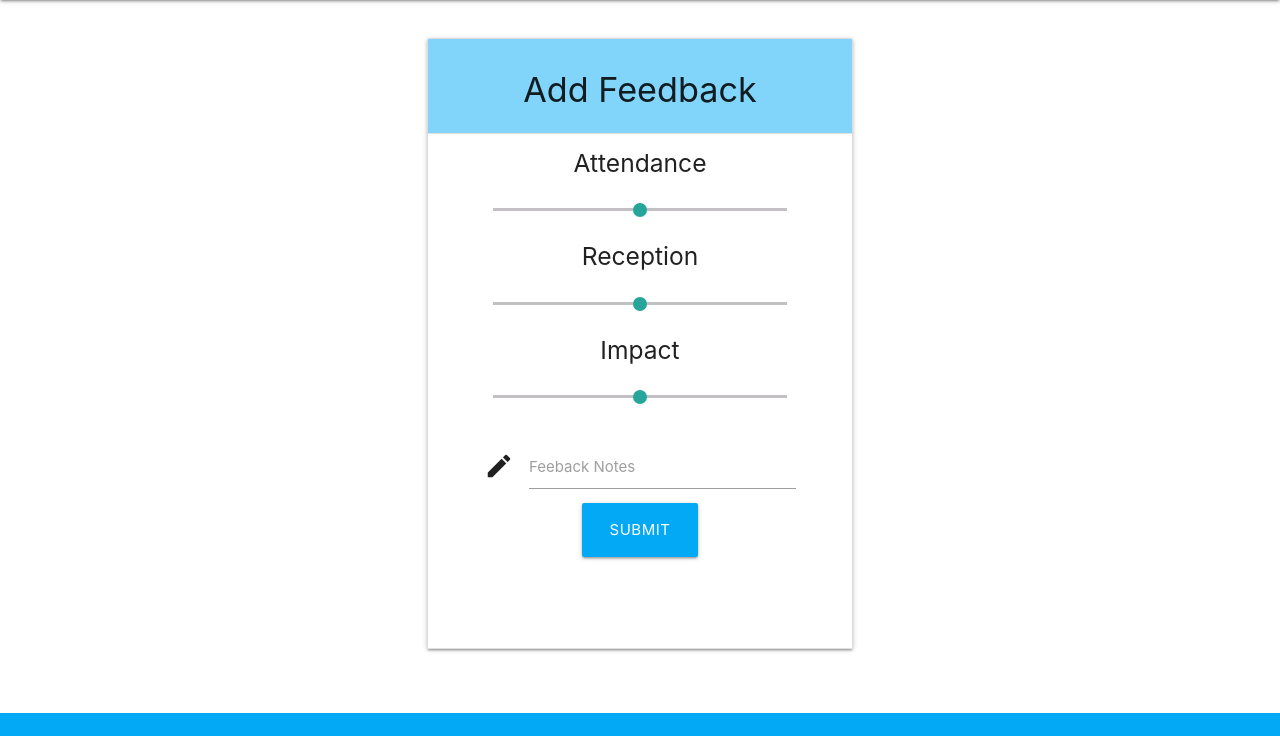
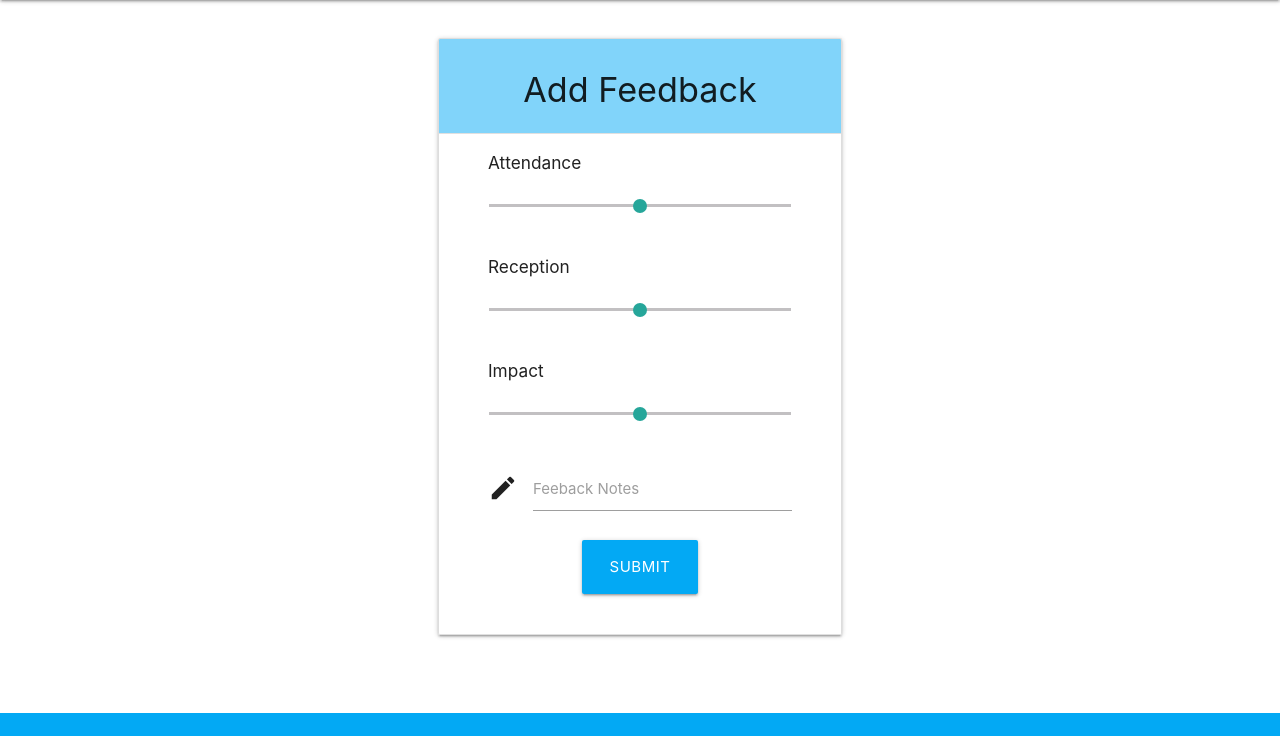
Before and after one commit to PPM-Fi/cepf, a Django app: page /add_feedback in a window 1280 px wide. Shown: the part 64-808 px from the top of the page. Run offline with Django 3.2, Linux system fonts and the light colour scheme; the visitor is signed in with stand-in values (Sample User, id 1).

Commit message:
Added feedback model and rewrote feedback form template

```diff
--- a/src/cepf/admin.py
+++ b/src/cepf/admin.py
@@ -1,7 +1,8 @@
 from django.contrib import admin
 from django.contrib.auth.admin import UserAdmin
-from .models import Officer, Community, Appointment
+from .models import Officer, Community, Appointment, Feedback
 
 admin.site.register(Officer, UserAdmin)
 admin.site.register(Community)
+admin.site.register(Feedback)
 admin.site.register(Appointment)
--- /dev/null
+++ b/src/cepf/forms.py
@@ -0,0 +1,14 @@
+from django import forms
+
+class FeedbackForm(forms.Form):
+    attendance = forms.IntegerField(widget=forms.NumberInput(attrs={'type':'range', 'step': '1', 'min': '1', 'max': '5'}),
+                                    min_value=1, max_value=5, label='')
+
+    reception = forms.IntegerField(widget=forms.NumberInput(attrs={'type':'range', 'step': '1', 'min': '1', 'max': '5'}),
+                                   min_value=1, max_value=5, label='')
+
+    impact = forms.IntegerField(widget=forms.NumberInput(attrs={'type':'range', 'step': '1', 'min': '1', 'max': '5'}),
+                                min_value=1, max_value=5, label='')
+
+    notes = forms.CharField(widget=forms.Textarea(attrs={'class': 'materialize-textarea'}),
+                            label='Feedback Notes')
--- a/src/cepf/models.py
+++ b/src/cepf/models.py
@@ -22,11 +22,22 @@ class Community(models.Model):
         db_table = 'Community'
         verbose_name_plural = 'Community'
 
+class Feedback(models.Model):
+    attendance = models.IntegerField()
+    reception = models.IntegerField()
+    impact = models.IntegerField()
+    notes = models.TextField()
+
+    class Meta:
+        db_table= 'Feedback'
+        verbose_name_plural = 'Feedback'
+
 class Appointment(models.Model):
     date = models.DateTimeField()
     officers = models.ManyToManyField(Officer)
     community = models.ForeignKey(Community, on_delete=models.CASCADE)
     is_completed = models.BooleanField(default=False)
+    feedback = models.ForeignKey(Feedback, on_delete=models.SET_NULL, null=True)
 
     class Meta:
         db_table= 'Appointment'
--- a/src/cepf/views.py
+++ b/src/cepf/views.py
@@ -1,7 +1,9 @@
 from django.shortcuts import render, redirect
+from django.http import HttpResponseRedirect
 from django.contrib.auth.decorators import login_required
 from django.contrib.admin.views.decorators import staff_member_required
 from cepf.models import Officer, Community, Appointment
+from cepf.forms import FeedbackForm
 
 from datetime import date as d
 
@@ -68,4 +70,12 @@ def history(request):
 
 @login_required(login_url='/auth/login/')
 def add_feedback(request):
-    return render(request, 'feedback.html')
+    if request.method == 'POST':
+        form = FeedbackForm(request.POST)
+        if form.is_valid():
+            #TODO: Process form submission
+            return HttpResponseRedirect('/')
+    else:
+        form = FeedbackForm()
+
+    return render(request, 'feedback.html', {'form': form})
--- /dev/null
+++ b/src/static/css/feedback.css
@@ -0,0 +1,8 @@
+form {
+        margin-top: 20px;
+}
+
+button {
+        margin-left: 10px;
+        margin-right: 10px;
+}
--- a/src/templates/feedback.html
+++ b/src/templates/feedback.html
@@ -2,6 +2,7 @@
 {% load static %}
 
 {% block head %}
+<link rel="stylesheet" href="{% static "css/feedback.css" %}">
 {% endblock %}
 
 {% block content %}
@@ -20,67 +21,53 @@
 </header>
 
 <main>
-  <!-- Feeback Form -->
-  <div class="container">
 <div class="row">
-      <div class="col s12 m6 offset-m3">
+        <div class="col s12 m6 offset-m3 l4 offset-l4">
                 <ul class="collapsible collection with-header">
                         <li class="collection-header light-blue lighten-3">
                         <h4 class="center-align">Add Feedback</h4>
                         </li>
-
-          <li>
-              <h5 class="center-align">Attendance</h5>
-                <form action="/attendance_Data/" class="container" method="post">
+                        <form action="" method="post">
+                                {% csrf_token %}
+                                <div class="container">
+                                        <div class="row">
+                                                <h6>Attendance</h6>
                                                 <p class="range-field">
-                    <input type="range" id="attendance_Data" min="1" max="5" />
+                                                        <!-- <input type="range" id="attendance" min="1" max="5"/> -->
+                                                        {{ form.attendance }}
                                                 </p>
-                </form>
-          </li>
-
-          <li>
-              <h5 class="center-align">Reception</h5>
-                <form action="#" class="container">
+                                        </div>
+                                        <div class="row">
+                                                <h6>Reception</h6>
                                                 <p class="range-field">
-                    <input type="range" id="test5" min="1" max="5" />
+                                                        <!-- <input type="range" id="reception" min="1" max="5"/> -->
+                                                        {{ form.reception }}
                                                 </p>
-                </form>
-          </li>
-
-          <li>
-              <h5 class="center-align">Impact</h5>
-                <form action="#" class="container">
+                                        </div>
+                                        <div class="row">
+                                                <h6>Impact</h6>
                                                 <p class="range-field">
-                    <input type="range" id="test5" min="1" max="5" />
+                                                        <!-- <input type="range" id="impact" min="1" max="5"/> -->
+                                                        {{ form.impact }}
                                                 </p>
-                </form>
-          </li>
-
+                                        </div>
                                         <div class="row">
-
-            <form method="post" class="container">
-              {% csrf_token %}
-              {{ form.as_p }}
+                                                <div class="input-field">
+                                                        <i class="material-icons prefix">mode_edit</i>
+                                                        <!-- <input type="text" id="notes" class="materialize-textarea"></input> -->
+                                                        {{ form.notes }}
+                                                        <label for="notes">Feeback Notes</label>
+                                        </div>
                                         <div class="row">
-                <div class="input-field col s12">
-                   <i class="material-icons prefix">mode_edit</i>
-                  <textarea id="textarea1" class="materialize-textarea"></textarea>
-                  <label for="textarea1">Feeback Notes</label>
-
-                  <div class="container center-align">
-                    <button class=" center-align waves-effect waves-light light-blue btn-large" type="submit">Submit</button>
+                                                <div class="center-align">
+                                                        <button class="waves-effect waves-light light-blue btn-large" type="submit">Submit</button>
                                                 </div>
-                  <h2>{{ text }}</h2>
                                         </div>
                                 </div>
                         </form>
-          </div>
-        </<ul>
+                </ul>
         </div>
 </div>
-  </div>
-
-
 </main>
 {% endblock %}
 
```
Also changed, not shown: src/cepf/migrations/0003_auto_20200223_1715.py (added). Lines whose indentation alone changed are shown as unchanged.
